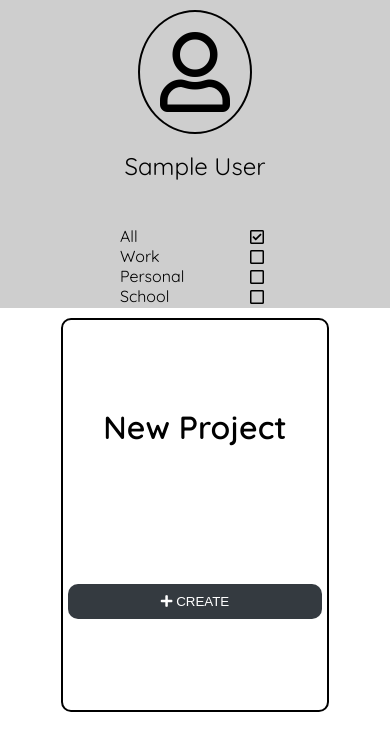
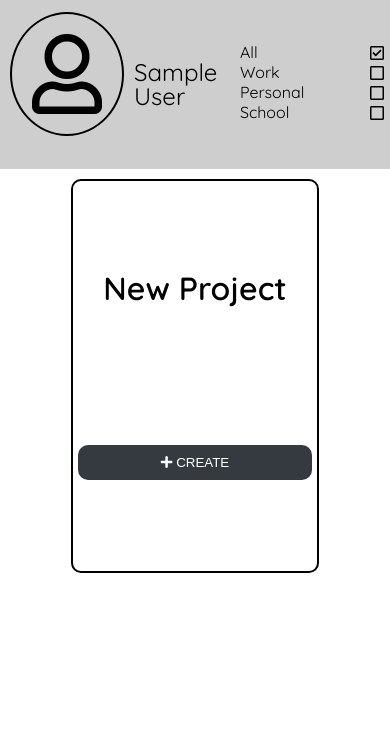
Before and after one commit to dogukanarslan/todo, a React (Create React App) app: page /#/ in a window 390 px wide. Shown: the top 750 px of the page. Built offline with nearby package versions, Linux system fonts and the light colour scheme; sample sign-in values are in the browser's storage.

Commit message:
Make more responsive

```diff
--- a/src/components/Form.js
+++ b/src/components/Form.js
@@ -100,6 +100,7 @@ const Form = ({
             onChange={inputTextHandler}
             value={inputText}
             placeholder="What to do?"
+            required
           />
           <button className="btn btn-dark">
             <i className="fas fa-plus square"></i>
--- a/src/components/Login.js
+++ b/src/components/Login.js
@@ -31,9 +31,9 @@ const Login = () => {
     <div className="login">
       <form onSubmit={handleSubmit}>
         <label htmlFor="name">Name</label>
-        <input type="text" value={name} onChange={handleNameChange} />
+        <input type="text" value={name} onChange={handleNameChange} required/>
         <label htmlFor="name">Surname</label>
-        <input type="text" value={surname} onChange={handleSurnameChange} />
+        <input type="text" value={surname} onChange={handleSurnameChange} required />
         <button>Login</button>
       </form>
     </div>
--- a/src/styles/home.scss
+++ b/src/styles/home.scss
@@ -72,6 +72,9 @@
         transform: translate(-50%, -50%);
         opacity: 0;
         display: flex;
+        button {
+          margin-right: 10px;
+        }
       }
       &-form {
         padding: 10px;
@@ -152,10 +155,22 @@
 @media screen and (max-width: 600px) {
   .home {
     flex-direction: column;
+    .sidebar {
+      display: flex;
+      justify-content: center;
+      align-items: center;
+      &-info {
+        flex-direction: row;
+        margin-bottom: 0;
+        &-image {
+          margin-right: 10px;
+        }
+      }
+    }
     .main {
       justify-content: center;
       .card {
-        flex-basis: 65%;
+        flex-basis: 60%;
       }
     }
   }
```
